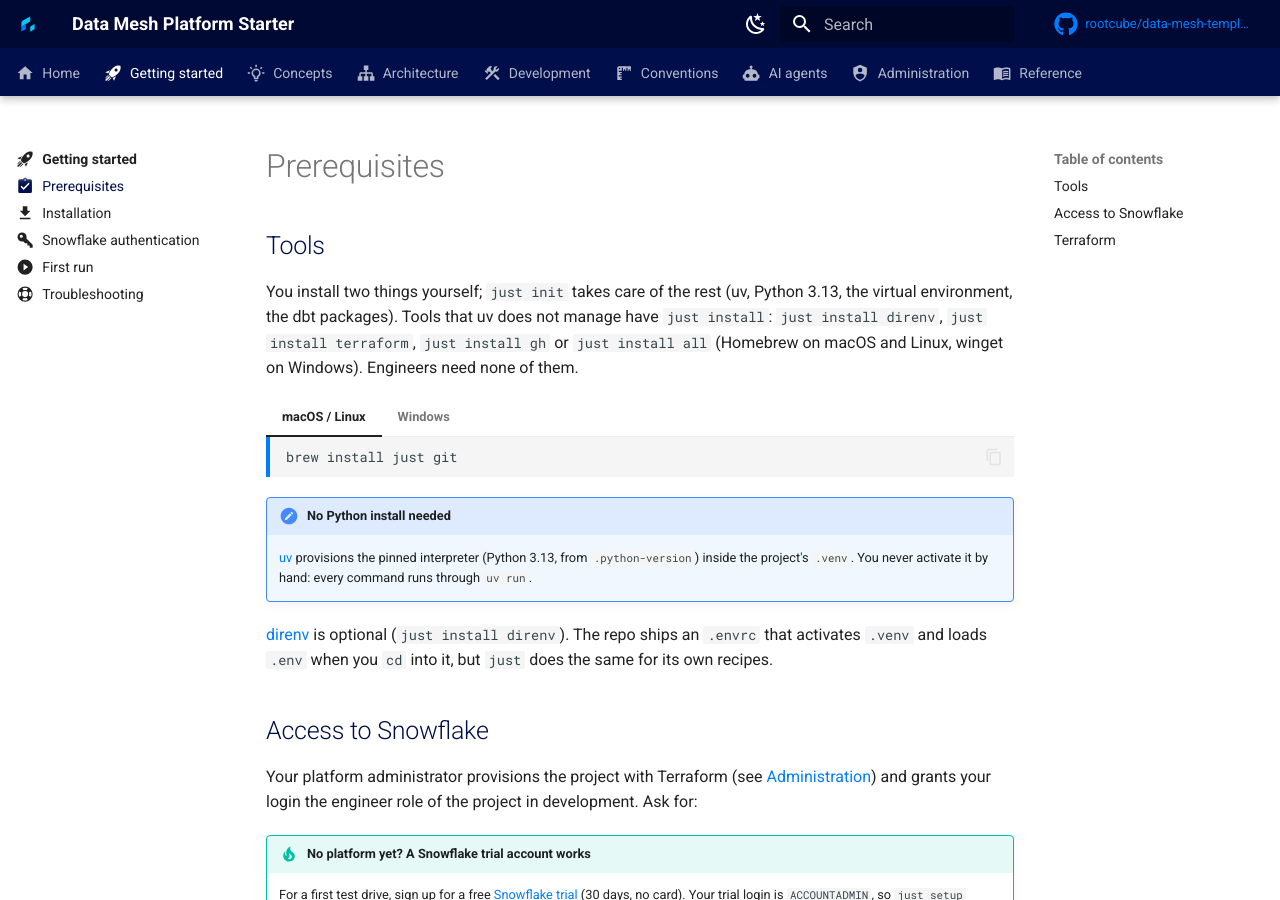
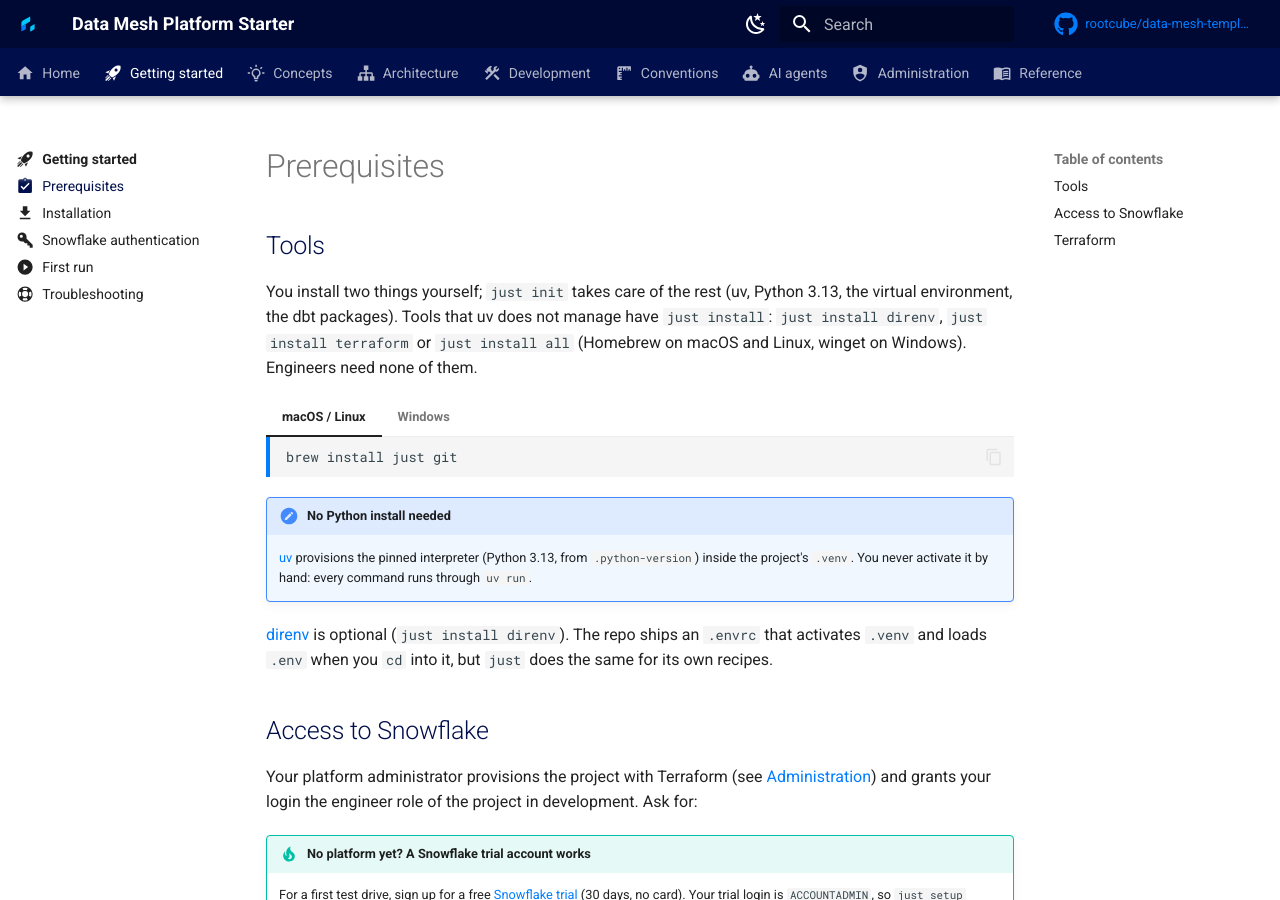
Before and after one commit to rootcube/data-mesh-template, an MkDocs documentation site: the page built from docs/getting-started/prerequisites.md, in a window 1280 px wide and 900 px high. Built offline with MkDocs 1.6.1 and Material for MkDocs 9.7.7, drawn with Linux system fonts in a browser that asks for light colours; comment, search, counter and statistics services are not loaded.

Commit message:
docs: update installation instructions for optional tools in documentation

```diff
--- a/docs/getting-started/prerequisites.md
+++ b/docs/getting-started/prerequisites.md
@@ -8,8 +8,8 @@
 
 You install two things yourself; `just init` takes care of the rest (uv, Python 3.13, the
 virtual environment, the dbt packages). Tools that uv does not manage have `just install`:
-`just install direnv`, `just install terraform`, `just install gh` or `just install all`
-(Homebrew on macOS and Linux, winget on Windows). Engineers need none of them.
+`just install direnv`, `just install terraform` or `just install all` (Homebrew on macOS and
+Linux, winget on Windows). Engineers need none of them.
 
 === "macOS / Linux"
 
```
Also changed, not shown: AGENTS.md (+1 -1 lines), docs/conventions/git-workflow.md (+1 -1 lines), docs/reference/commands.md (+1 -1 lines), 1 other file.
